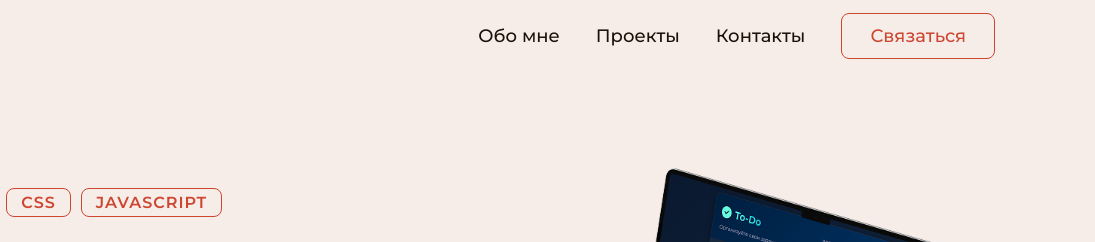
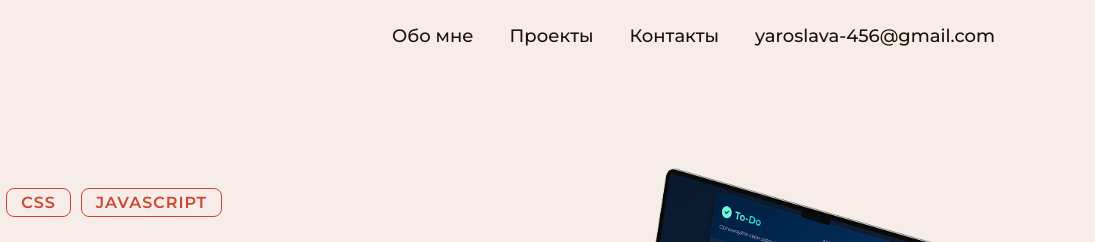
Before and after one commit to yaroslavaaaa935-art/siteportfolio, a plain HTML site: page website-portfolio/project-todo.html in a window 1280 px wide. Shown: the top 242 px of the page, 185-1280 px from the left. Drawn offline with Linux system fonts and the light colour scheme.

Commit message:
Update project-todo.html

```diff
--- a/website-portfolio/project-todo.html
+++ b/website-portfolio/project-todo.html
@@ -25,7 +25,7 @@
         <li><a href="index.html#about">Обо мне</a></li>
         <li><a href="index.html#projects">Проекты</a></li>
         <li><a href="index.html#contact">Контакты</a></li>
-        <li><a href="index.html#contact" class="btn-outline">Связаться</a></li>
+        <li><a href="index.html#contact" class="nav-btn">yaroslava-456@gmail.com</a></li>
       </ul>
     </div>
   </div>
@@ -248,7 +248,7 @@
         <div class="f-role">веб-дизайнер &amp; frontend разработчик</div>
       </div>
       <div class="f-contacts">
-        <p>Email: yaroslava@gmail.com</p>
+        <p>Email: yaroslava-456@gmail.com</p>
         <p>Telegram: @yarslava</p>
         <p>GitHub: @yaroslavaedit88</p>
       </div>
```
